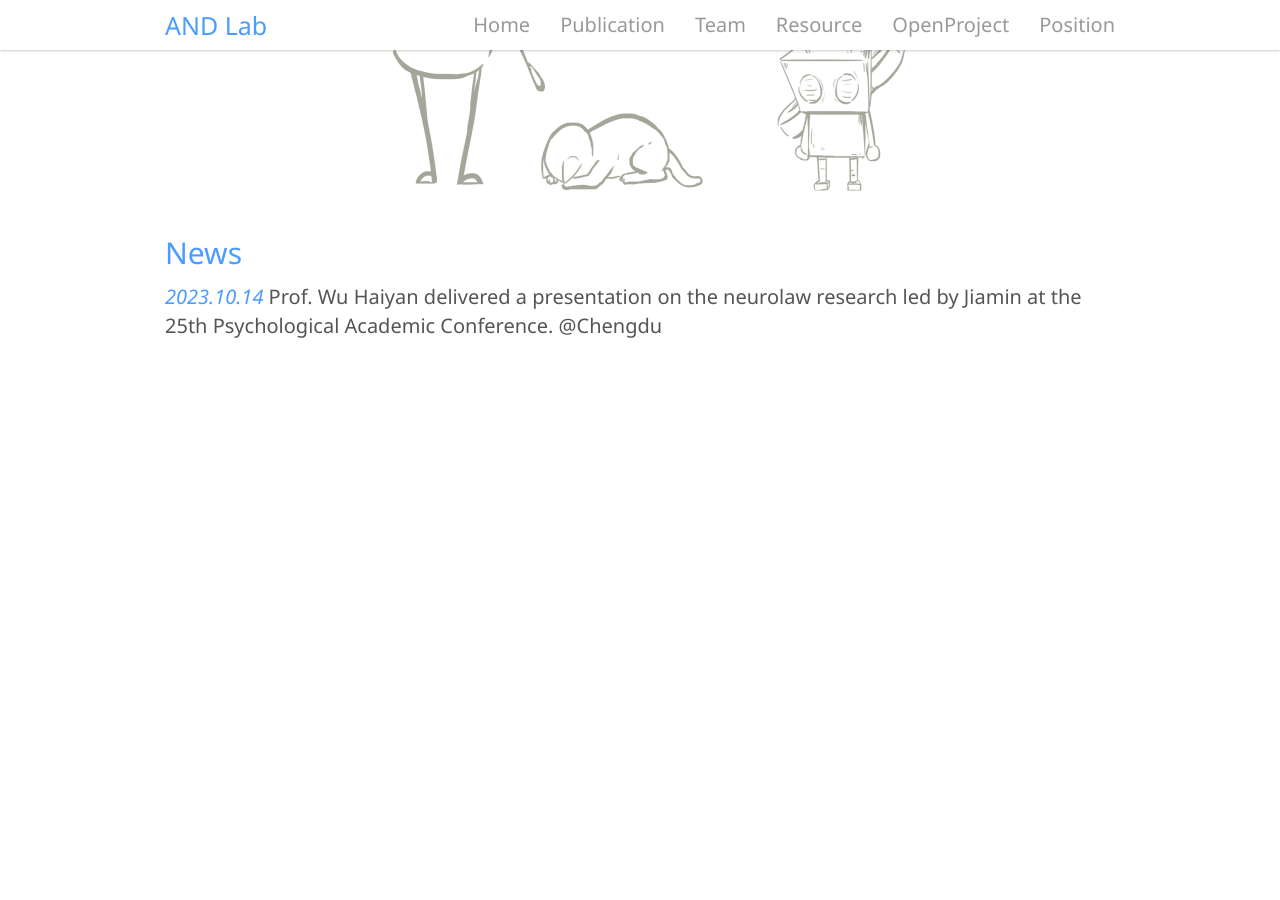
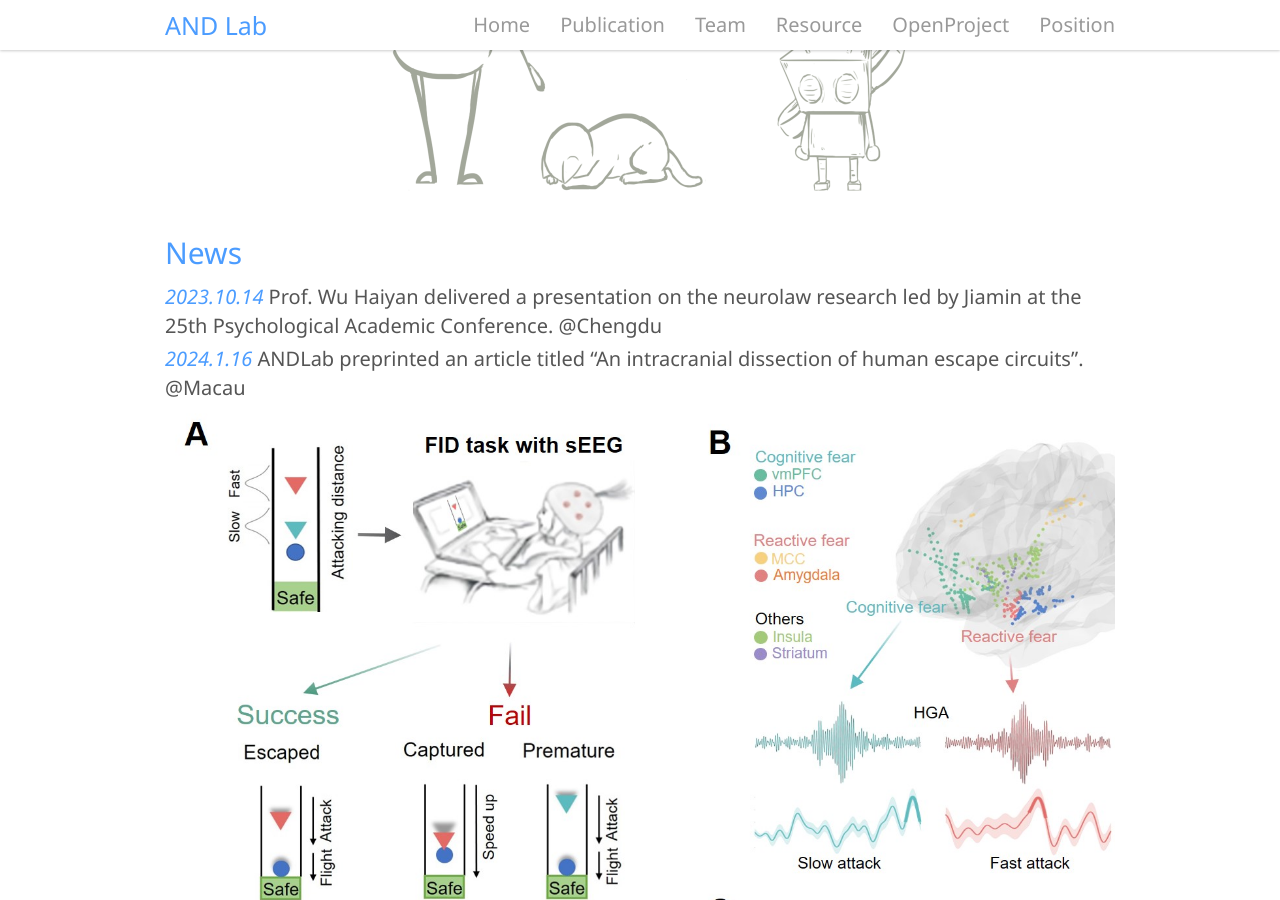
Before and after one commit to andlab-um/lab-website, a Jekyll site: the page built from _pages/home.md, in a window 1280 px wide and 900 px high, scrolled down 1583 px. Built offline with Jekyll 4.4.1, drawn with Linux system fonts in a browser that asks for light colours; nearby versions of some CDN libraries; before the commit the page ends 1988 px from its top, so only the background shows below that.

Commit message:
Update home.md

```diff
--- a/_pages/home.md
+++ b/_pages/home.md
@@ -27,3 +27,6 @@ The Affective, Neuroscience, and Decision-making lab is located at the [Centre f
 ## News
 
 *2023.10.14* Prof. Wu Haiyan delivered a presentation on the neurolaw research led by Jiamin at the 25th Psychological Academic Conference. @Chengdu
+
+*2024.1.16* ANDLab preprinted an article titled "An intracranial dissection of human escape circuits". @Macau
+![figure3](./../assets/images/homepage/escape_summary_figure.jpg)
```
